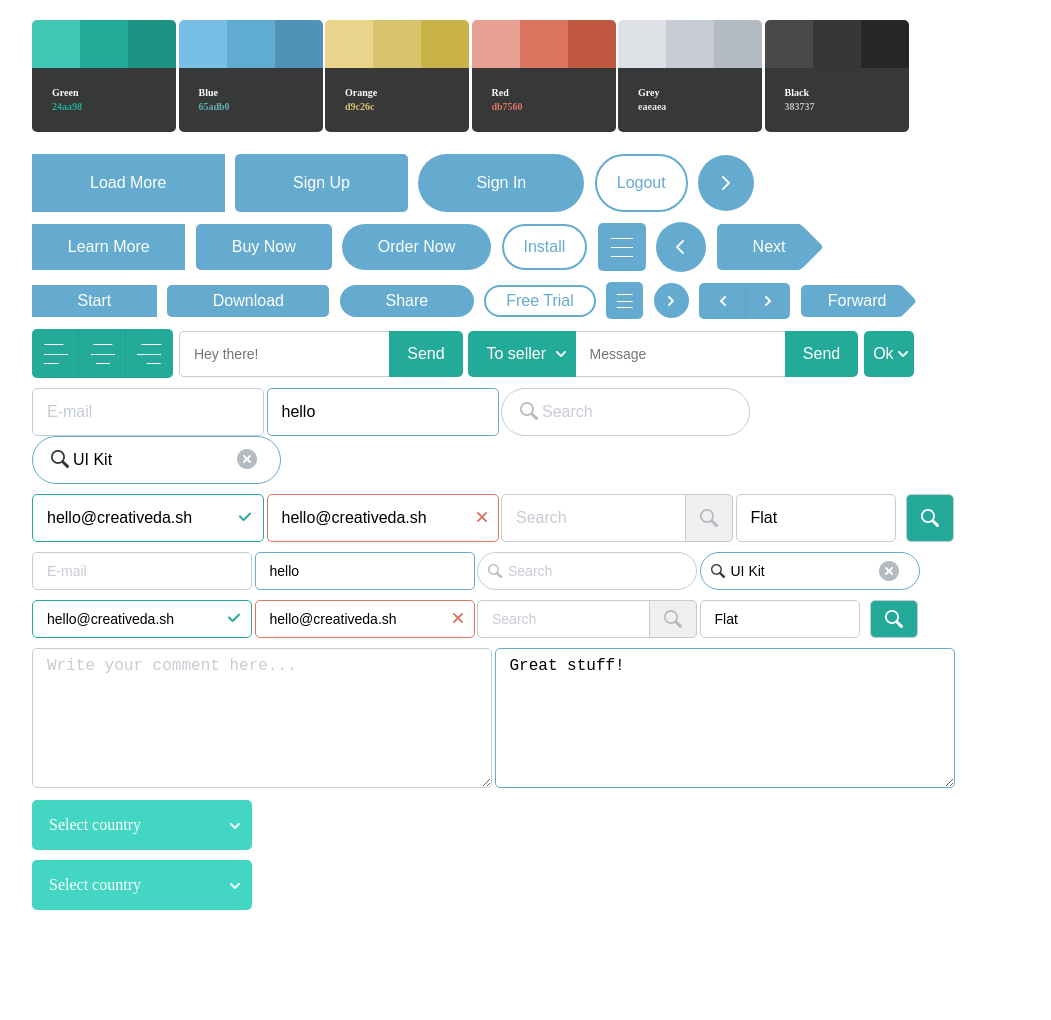
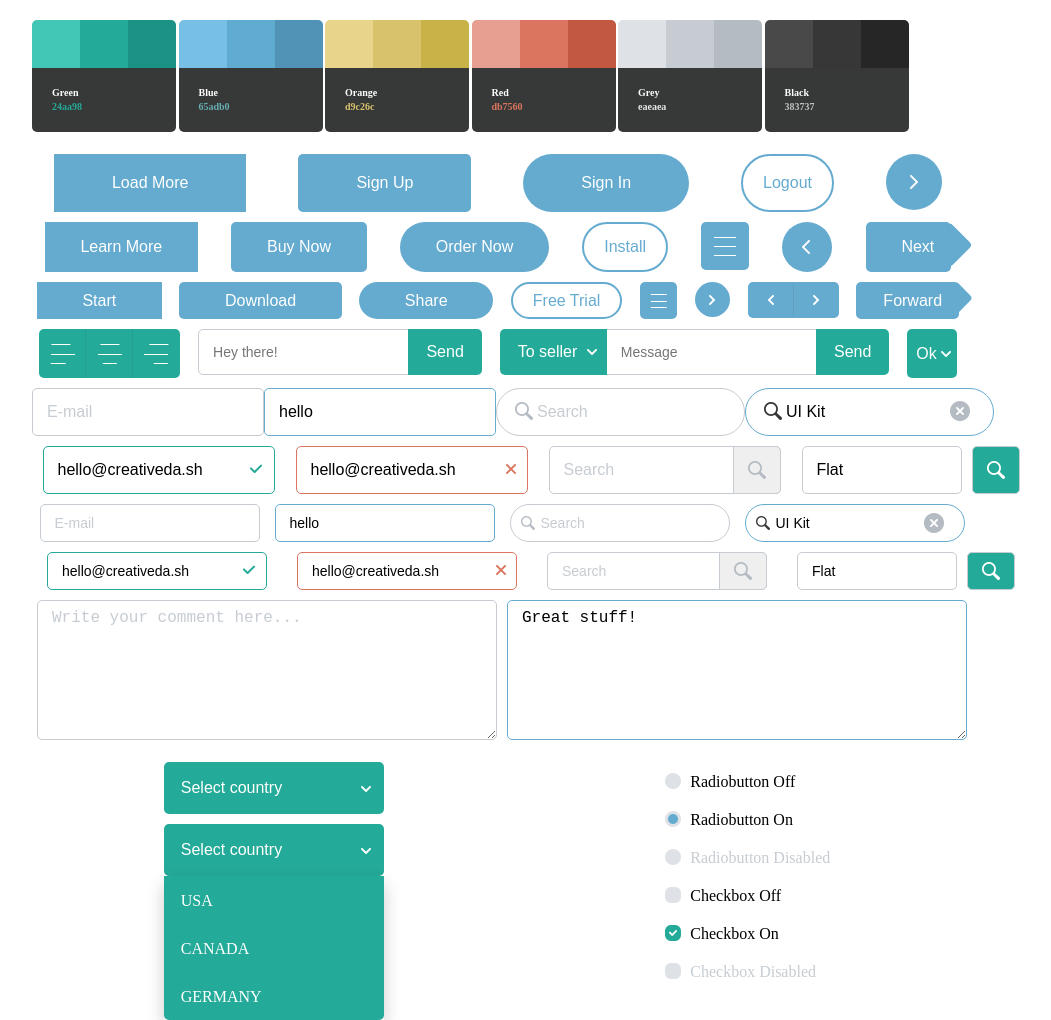
Before and after one commit to antonMihalev/ui-base-lib, a website: page app/index.html in a window 1280 px wide. Shown: the whole page, without its empty margins (138-1189 px from the left). Before the commit the page ends 930 px from the top, so only its background shows below. Drawn offline with Linux system fonts and the light colour scheme.

Commit message:
finished ddmenu,radiobutton,checkbox

```diff
--- a/app/index.html
+++ b/app/index.html
@@ -263,8 +263,43 @@
       </div>
     </div>
     <div class="row">
-      <div class="ddmenu">Select country</div>
-      <div class="ddmenu">Select country</div>
+      <div class="module-group">
+        <button class="dropbtn">Select country</button>
+        <div class="dropdown">
+          <button class="dropbtn">Select country</button>
+          <div class="dropdown-content">
+            <a href="#" class="dropdown-link">usa</a>
+            <a href="#" class="dropdown-link">canada</a>
+            <a href="#" class="dropdown-link">germany</a>
+          </div>
+        </div>
+      </div>
+       <div class="module-group">
+         <div class="radiobtn">
+           <input id="radio-on" type="radio" name="gender" value="Radiobutton Off">
+           <label for="radio-on">Radiobutton Off</label>
+
+           <input id="radio-off" type="radio" name="gender" value="Radiobutton On" checked>
+           <label for="radio-off">Radiobutton On</label>
+
+           <input id="radio-disabled" type="radio" name="gender" value="Radiobutton Disabled">
+           <label for="radio-disabled" class="disabled">Radiobutton Disabled</label>
+         </div>
+
+         <div class="checkbox">
+           <input id="check-on" type="checkbox" name="gender1" value="Checkbox Off">
+           <label for="check-on">Checkbox Off</label>
+
+           <input id="check-off" type="checkbox" name="gender2" value="Checkbox On" checked>
+           <label for="check-off">Checkbox On</label>
+
+           <input id="check-disabled" type="checkbox" name="gender3" value="Checkbox Disabled">
+           <label for="check-disabled" class="disabled">Checkbox Disabled</label>
+         </div>
+
+
+         </div>
+       </div>
 
     </div>
 
--- a/app/sass/base/_base.sass
+++ b/app/sass/base/_base.sass
@@ -5,9 +5,15 @@ html
   max-width: 940px
   margin: 20px auto
 .row
-    display: block
+    display: flex
+    -webkit-justify-content: space-around
+    justify-content: space-around
+    -webkit-align-content: center
+    align-content: center
     margin-bottom: 1em
 @import 'base/color'
 @import 'base/button'
 @import 'base/input'
 @import 'base/dropdown'
+@import 'base/radiobtn'
+@import 'base/checkbox'
--- a/app/sass/base/_button.sass
+++ b/app/sass/base/_button.sass
@@ -136,6 +136,7 @@ $bg_split: #24aa98
   border: 2px solid transparent
   margin-right: .5em
   vertical-align: middle
+  cursor: pointer
 
   transition: all .5s
 
--- /dev/null
+++ b/app/sass/base/_checkbox.sass
@@ -0,0 +1,18 @@
+.checkbox
+  font-size: 1.6rem
+  input[type=checkbox]:not(old)
+    width   : 20px
+    margin  : 0
+    padding : 0
+    opacity : 0
+    &+label
+      display      : block
+      margin-left  : 0px
+      margin-top   : 5px
+      padding-left : 25px
+      background   : url('../img/checkbox_disabled.png') no-repeat 0 0
+      line-height  : 17px
+      &.disabled
+        color: #c6ccd2
+    &:checked + label:not(:last-child)
+      background-image : url('../img/checkbox_enabled.png')
--- a/app/sass/base/_dropdown.sass
+++ b/app/sass/base/_dropdown.sass
@@ -1,14 +1,50 @@
-.ddmenu
+.dropdown
+  position: relative
+  display: block
+  &:hover .dropdown-content
+    display: block
+
+  &-content
+    display: block  //none - to do hidden
+    position: absolute
+    background-color: #f9f9f9
+    min-width: 220px
+    box-shadow: 0px 8px 16px 0px rgba(0,0,0,0.2)
+
+  &-link
+    @extend %button--item
+    padding: 1.5rem
+    border-bottom: 1px solid #1a877b
+    text-decoration: none
+    display: block
+    background-color: $bg_split
+    width: 220px
+    text-transform: uppercase
+    margin-right: 0
+    &:hover
+      background-color: #1a9385
+    &:last-child
+      -webkit-border-radius: 0 0 5px 5px
+      border-radius: 0 0 5px 5px
+    border-bottom: none
+
+.module-group
+  margin-right: 1rem
+  // background: #888
+.dropbtn
   @extend %button--item
   @extend %round
   display: block
-  margin-bottom: 1rem
-  max-width: 220px
+  margin-top: 1rem
+  width: 220px
+  text-align: left
   padding: 1.5rem
-  background-color: lighten($bg_split,15%)
+  background-color: $bg_split
   background-image: url('../img/arr_down.png')
   background-repeat: no-repeat
   background-position: 95% 53%
   cursor: pointer
   &:hover
-    background-color: $bg_main
+    background-color: #1a9385
+    border-radius: 5px 5px 0 0
+    background-image: url('../img/arr_up.png')
--- /dev/null
+++ b/app/sass/base/_radiobtn.sass
@@ -0,0 +1,18 @@
+.radiobtn
+  font-size: 1.6rem
+  input[type=radio]:not(old)
+    width   : 20px
+    margin  : 0
+    padding : 0
+    opacity : 0
+    &+label
+      display      : block
+      margin-left  : 0px
+      margin-top   : 5px
+      padding-left : 25px
+      background   : url('../img/radiobtn_disabled.png') no-repeat 0 0
+      line-height  : 17px
+      &.disabled
+        color: #c6ccd2
+    &:checked + label:not(:last-child)
+      background-image : url('../img/radiobtn_enable.png')
```
Also changed, not shown: app/css/style.css, app/img/arr_up.png (added), app/img/checkbox_disabled.png (added), app/img/checkbox_enabled.png (added), app/img/radiobtn_disabled.png (added), app/img/radiobtn_enable.png (added), app/sass/base/_checkboxes..sass (deleted), app/sass/base/_radiobuttons.sass (deleted).
